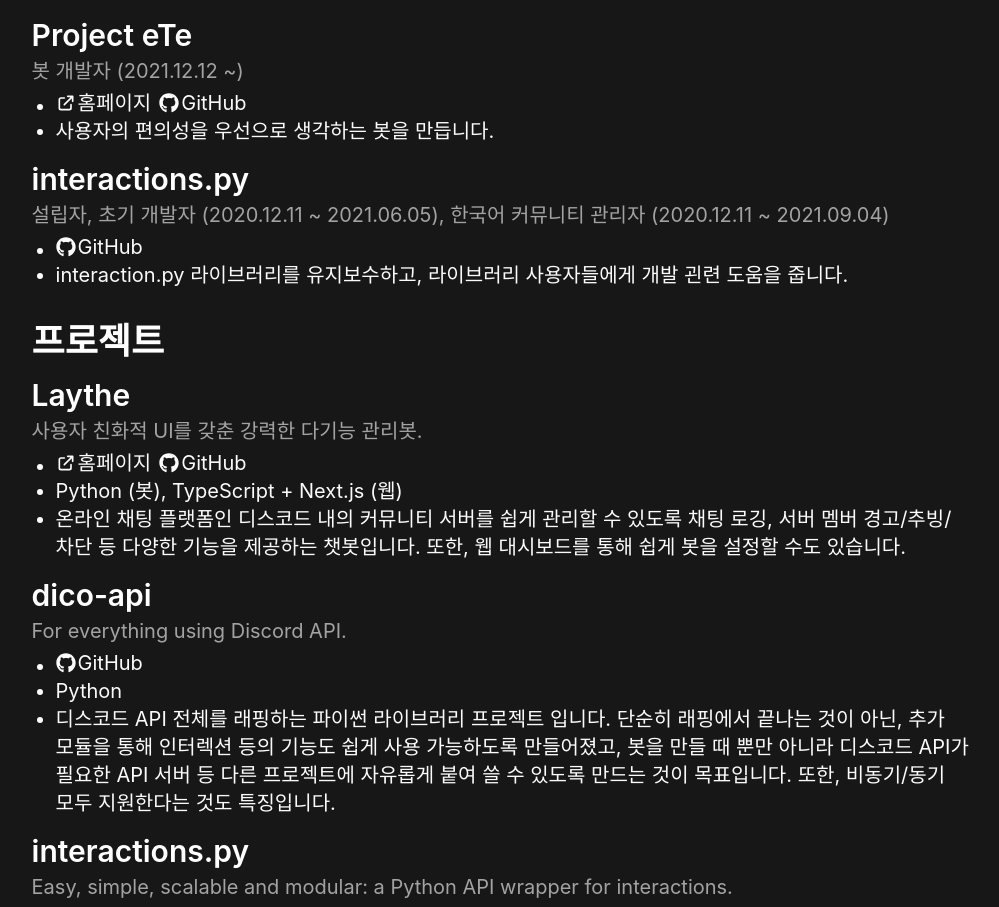
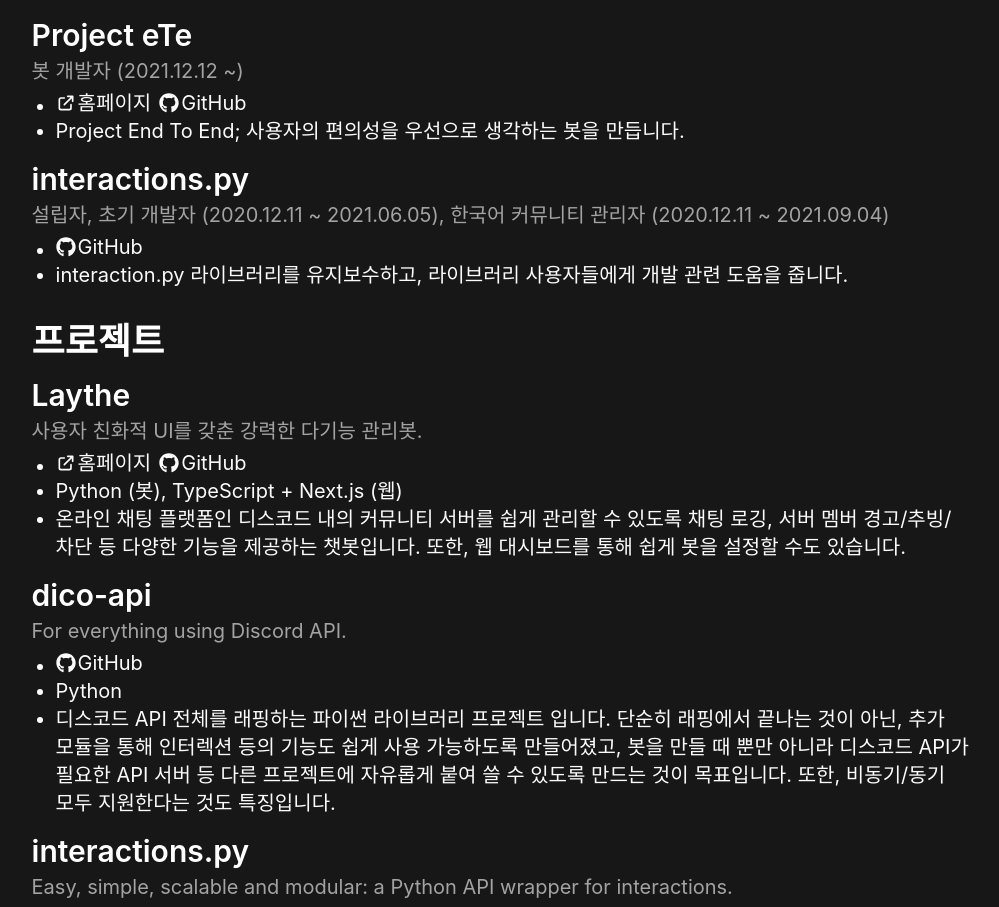
Before and after one commit to eunwoo1104/portfolio, a React (Create React App) app: page / in a window 1280 px wide. Shown: the part 2091-2998 px from the top of the page, without its empty margins (122-1121 px from the left). Built offline with nearby package versions, Linux system fonts and the light colour scheme; a web font is replaced by a local one.

Commit message:
fix: typo

```diff
--- a/src/components/Resume.tsx
+++ b/src/components/Resume.tsx
@@ -84,7 +84,7 @@
       },
     ],
     position: "봇 개발자 (2021.12.12 ~)",
-    description: `사용자의 편의성을 우선으로 생각하는 봇을 만듭니다.`,
+    description: `Project End To End; 사용자의 편의성을 우선으로 생각하는 봇을 만듭니다.`,
   },
   {
     name: "interactions.py",
@@ -97,7 +97,7 @@
     ],
     position:
       "설립자, 초기 개발자 (2020.12.11 ~ 2021.06.05), 한국어 커뮤니티 관리자 (2020.12.11 ~ 2021.09.04)",
-    description: `interaction.py 라이브러리를 유지보수하고, 라이브러리 사용자들에게 개발 괸련 도움을 줍니다.`,
+    description: `interaction.py 라이브러리를 유지보수하고, 라이브러리 사용자들에게 개발 관련 도움을 줍니다.`,
   },
 ];
 
```
